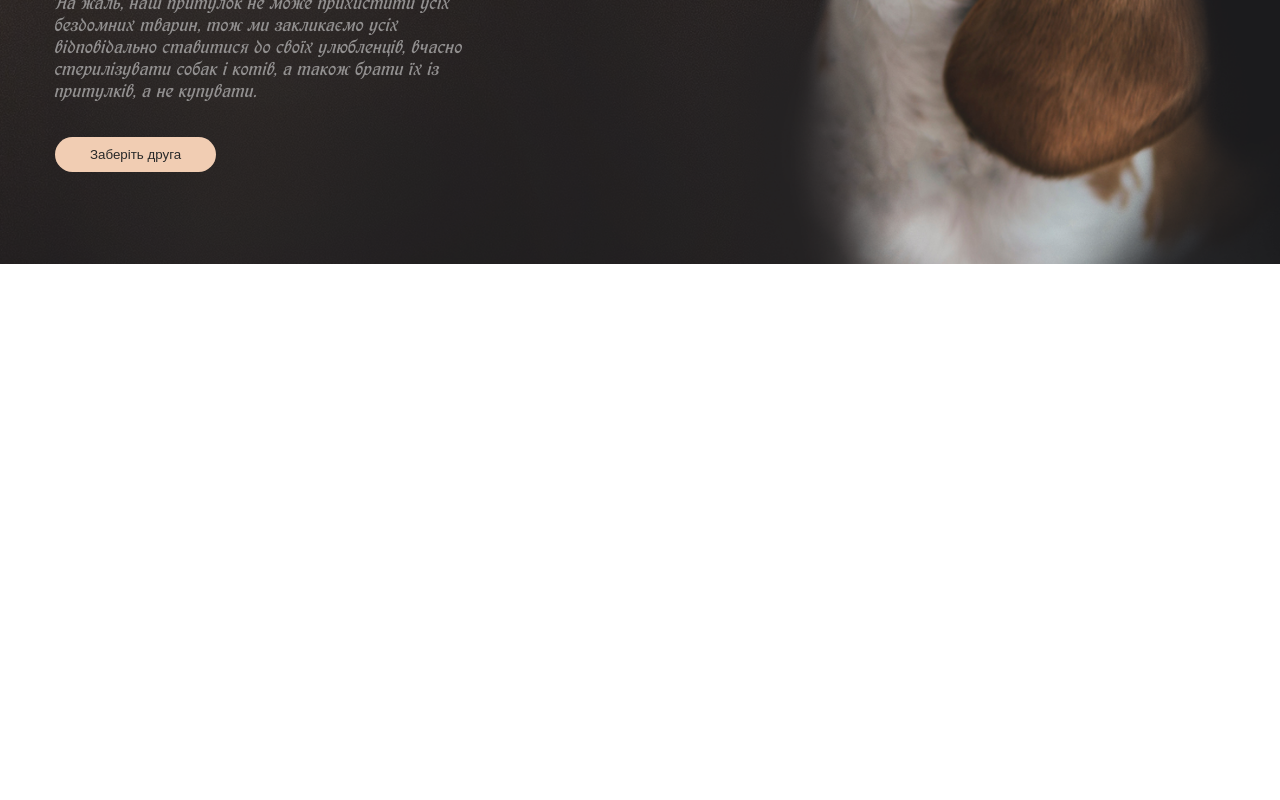
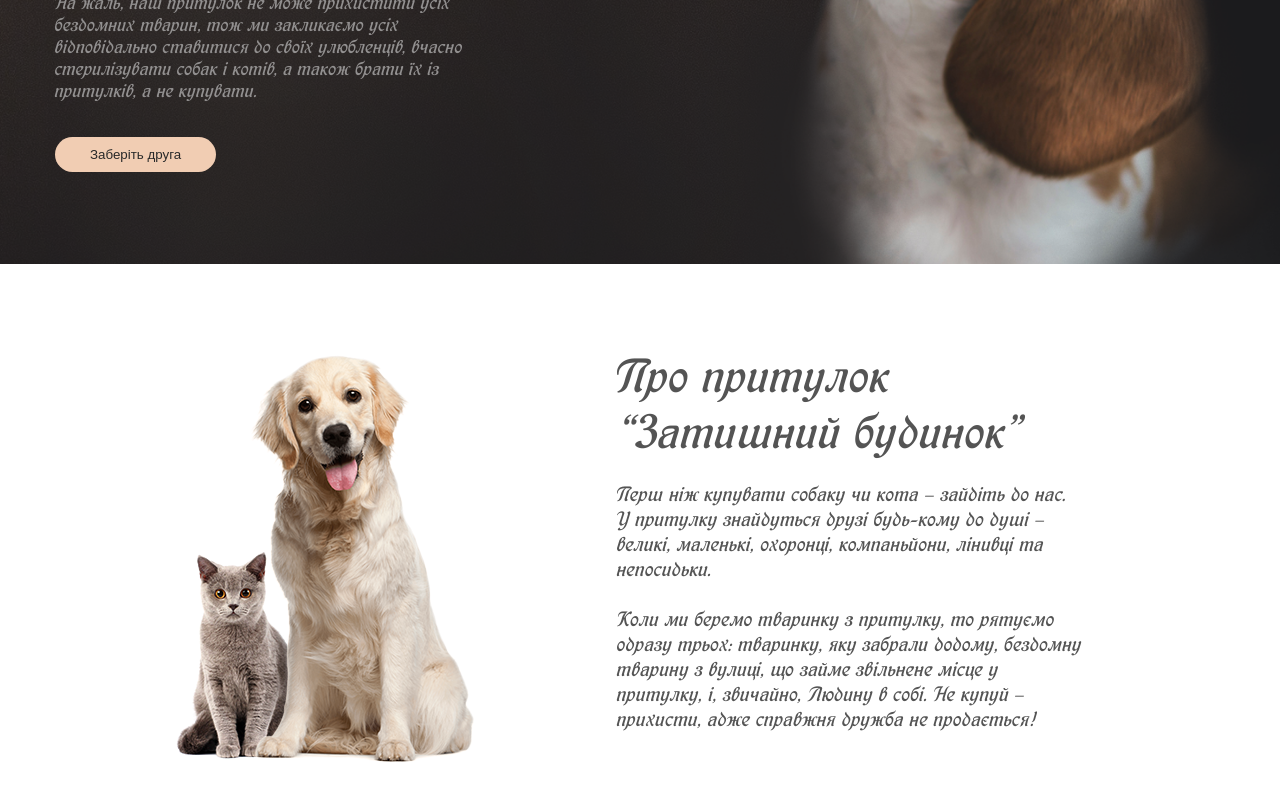
Before and after one commit to Robertpath29/Cozy-House, a React (Create React App) app: page / in a window 1280 px wide. Shown: the part 536-1336 px from the top of the page. Before the commit the page ends 800 px from the top, so only its background shows below. Built offline with nearby package versions, Linux system fonts and the light colour scheme.

Commit message:
add component About.tsx

```diff
--- a/src/components/App.tsx
+++ b/src/components/App.tsx
@@ -1,11 +1,17 @@
 import React from 'react';
 import Hero from './hero/Hero';
+import About from './about/About';
 
 
 function App() {
   return (
     <>
       <Hero />
+      <main>
+        <About/>
+
+
+      </main>
 
 
     </>
--- /dev/null
+++ b/src/components/about/About.tsx
@@ -0,0 +1,27 @@
+import React from 'react';
+import AboutStyle from '../../styles/about/About.style';
+import Container from '../../styles/container/container.style';
+
+
+
+
+
+
+const About = () => {
+    return (
+        <AboutStyle>
+            <Container justify='center'>
+                <img src="./img/Pets.webp" alt="Pets" />
+                <aside>
+                    <h1>Про притулок “Затишний будинок”</h1>
+                    <p>Перш ніж купувати собаку чи кота – зайдіть до нас. У притулку знайдуться друзі будь-кому до душі – великі, маленькі, охоронці, компаньйони, лінивці та непосидьки.
+                        <br />
+                        <br />
+                        Коли ми беремо тваринку з притулку, то рятуємо одразу трьох: тваринку, яку забрали додому, бездомну тварину з вулиці, що займе звільнене місце у притулку, і, звичайно, Людину в собі. Не купуй – прихисти, адже справжня дружба не продається!</p>
+                </aside>
+            </Container>
+        </AboutStyle>
+    );
+};
+
+export default About;
--- /dev/null
+++ b/src/styles/about/About.style.ts
@@ -0,0 +1,32 @@
+import styled from "styled-components";
+
+
+
+
+
+const AboutStyle = styled.section`
+margin: 85px 0;
+
+aside{
+    padding: 0 140px;
+}
+
+aside>h1{
+    margin: 0;
+    font-size: 3rem;
+    font-weight: 100;
+}
+
+aside>p{
+    font-size: 1.3rem;
+}
+
+img{
+    margin-left: 110px;
+}
+
+
+`;
+
+
+export default AboutStyle;
```
Also changed, not shown: public/img/Pets.webp (added).
